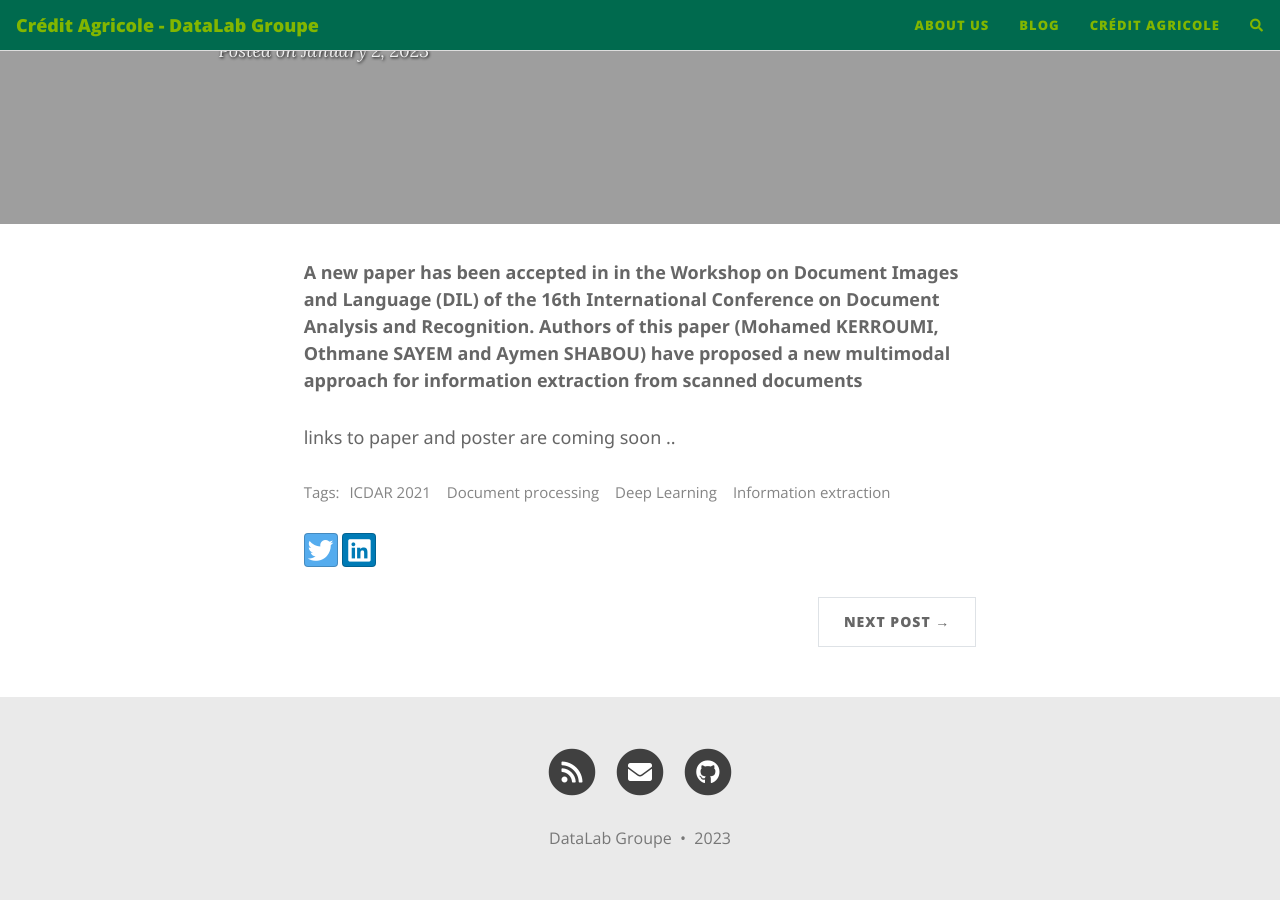
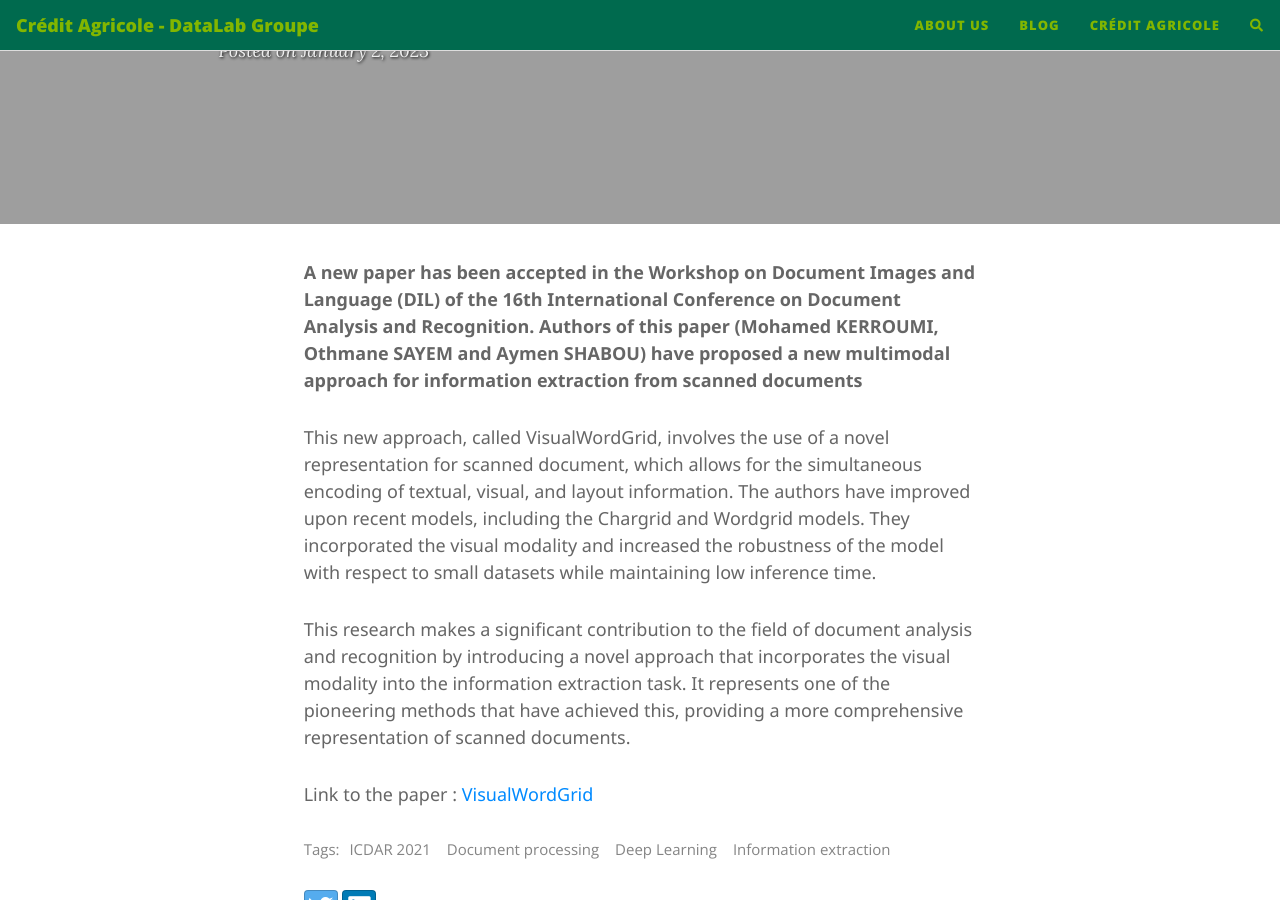
Before and after one commit to DataLab-Groupe/DataLab-Groupe.github.io, a Jekyll site: the page built from _posts/2023-01-02-icdar-2021.md, in a window 1280 px wide and 900 px high, scrolled down 319 px. Built offline with Jekyll 4.4.1, drawn with Linux system fonts in a browser that asks for light colours; nearby versions of some CDN libraries; comment, search, counter and statistics services are not loaded.

Commit message:
Update 2023-01-02-icdar-2021.md

```diff
--- a/_posts/2023-01-02-icdar-2021.md
+++ b/_posts/2023-01-02-icdar-2021.md
@@ -14,6 +14,10 @@ pinned: true
 ---
 
 
-**A new paper has been accepted in in the Workshop on Document Images and Language (DIL) of the 16th International Conference on Document Analysis and Recognition. Authors of this paper (Mohamed KERROUMI, Othmane SAYEM and Aymen SHABOU) have proposed a new multimodal approach for information extraction from scanned documents**
+**A new paper has been accepted in the Workshop on Document Images and Language (DIL) of the 16th International Conference on Document Analysis and Recognition. Authors of this paper (Mohamed KERROUMI, Othmane SAYEM and Aymen SHABOU) have proposed a new multimodal approach for information extraction from scanned documents**
 
-links to paper and poster are coming soon ..
+This new approach, called VisualWordGrid, involves the use of a novel representation for scanned document, which allows for the simultaneous encoding of textual, visual, and layout information. The authors have improved upon recent models, including the Chargrid and Wordgrid models. They incorporated the visual modality and increased the robustness of the model with respect to small datasets while maintaining low inference time.
+
+This research makes a significant contribution to the field of document analysis and recognition by introducing a novel approach that incorporates the visual modality into the information extraction task. It represents one of the pioneering methods that have achieved this, providing a more comprehensive representation of scanned documents.
+
+Link to the paper : [VisualWordGrid](https://arxiv.org/abs/2010.02358)
```
